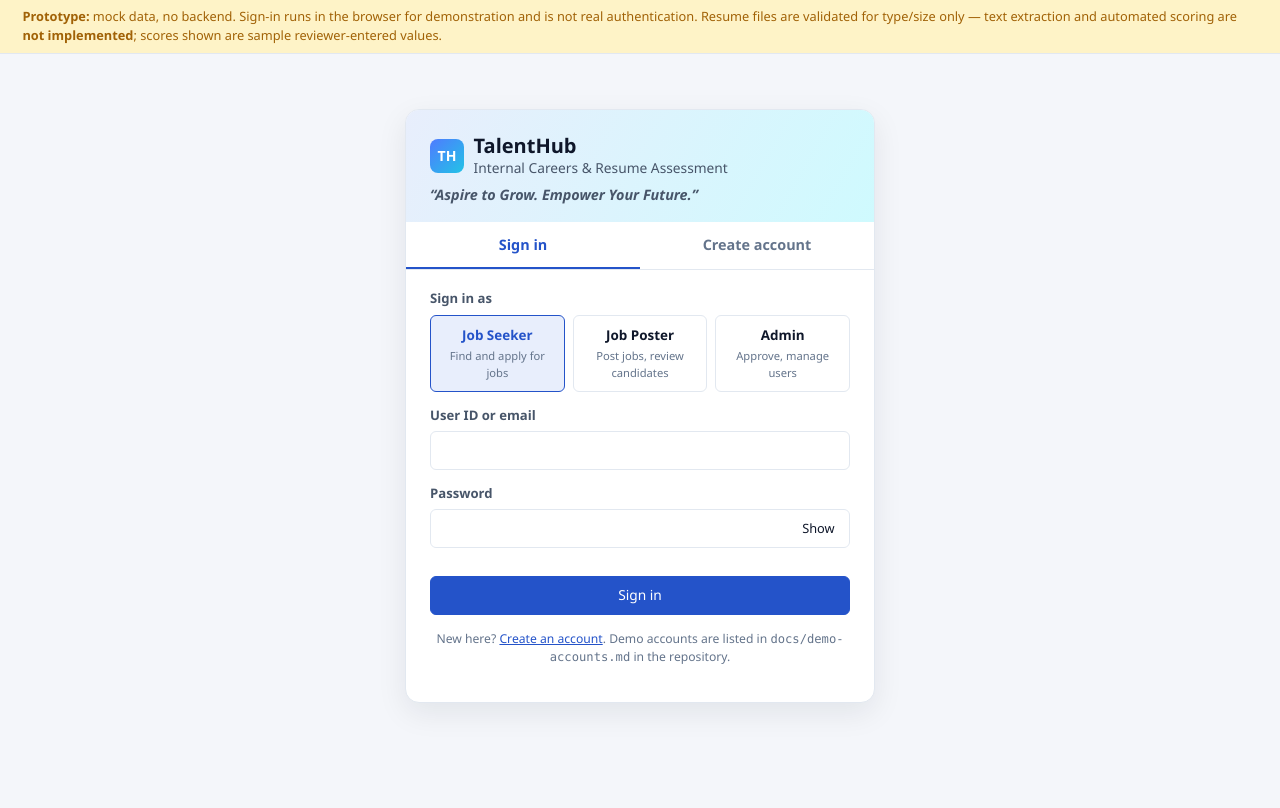
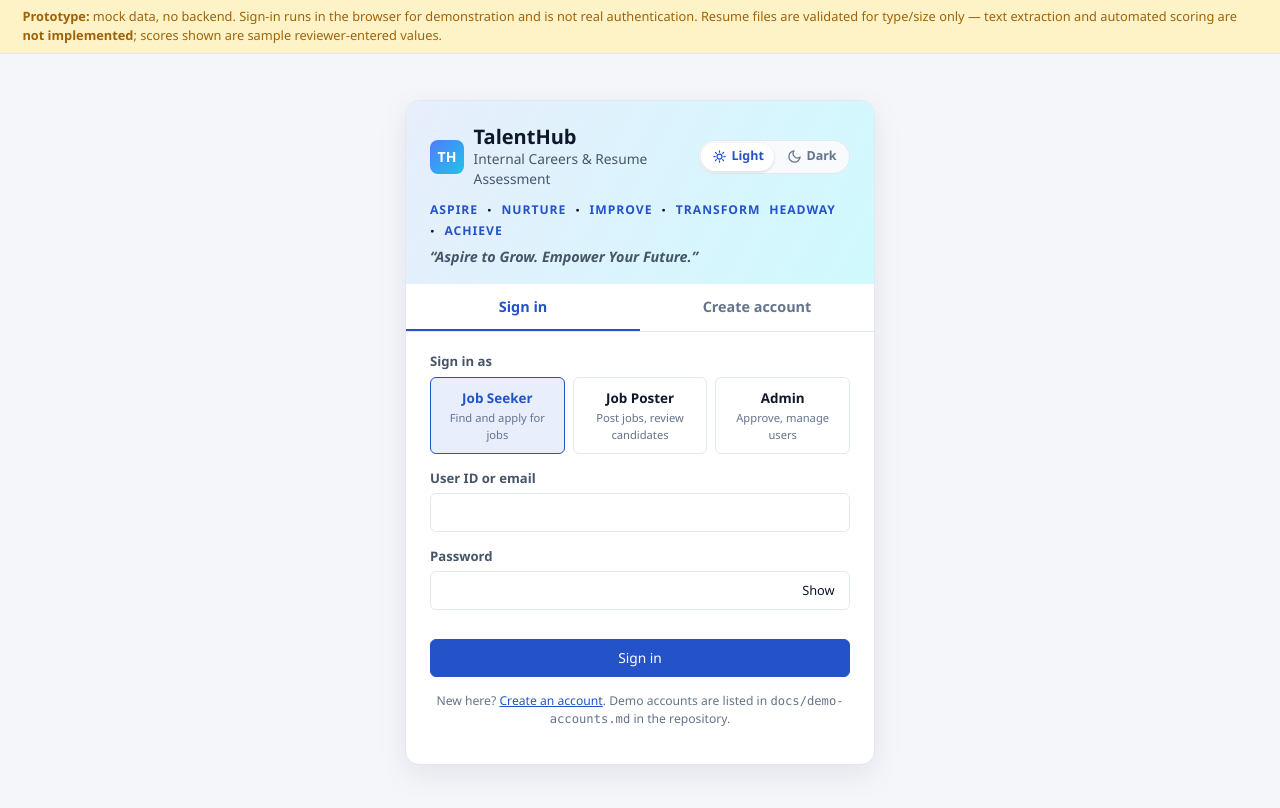
Before and after one commit to bharathdrive-ai/JobPortal, a website: page TalentHub.html in a window 1280 px wide. Drawn offline with Linux system fonts and the light colour scheme.

Commit message:
Add Light/Dark theme selector and values banner on sign-in page
- Sign-in page shows the ASPIRE, NURTURE, IMPROVE, TRANSFORM, HEADWAY,
  ACHIEVE banner above the tagline
- Both values banners use bold separators; a separator is hidden where
  a wrapped line begins
- Light/Dark selector in the header and on the sign-in page replaces the
  moon toggle; starts from the device theme and remembers the choice

Co-Authored-By: Claude Opus 5.5 <noreply@anthropic.com>

```diff
--- a/TalentHub.html
+++ b/TalentHub.html
@@ -98,6 +98,16 @@ button,input,select,textarea{font:inherit;color:inherit}
 .page-head{display:flex;flex-wrap:wrap;align-items:flex-end;justify-content:space-between;gap:1rem;margin-bottom:1.2rem}
 .page-head p{margin:0;color:var(--text-3)}
 .user-chip{display:flex;align-items:center;gap:.5rem}
+/* Theme selector (Light / Dark / System) */
+.theme-switch{display:inline-flex;align-items:center;gap:2px;padding:2px;border:1px solid var(--border);border-radius:999px;background:var(--surface-2);flex:none}
+.theme-switch label{position:relative;display:inline-flex;align-items:center;gap:.3rem;padding:.3rem .65rem;border-radius:999px;cursor:pointer;font-size:.78rem;font-weight:600;color:var(--text-3);white-space:nowrap}
+.theme-switch label:hover{color:var(--text)}
+.theme-switch label.on{background:var(--surface);color:var(--primary);box-shadow:0 1px 3px rgba(15,23,42,.15)}
+.theme-switch input{position:absolute;inset:0;opacity:0;margin:0;cursor:pointer}
+.theme-switch label:has(input:focus-visible){outline:2px solid var(--primary);outline-offset:1px}
+.theme-switch svg{width:15px;height:15px;flex:none}
+@media (max-width:860px){.topbar .theme-switch .t-label{display:none}.topbar .theme-switch label{padding:.35rem .45rem}}
+@media (max-width:420px){.theme-switch .t-label{display:none}.theme-switch label{padding:.35rem .45rem}}
 .avatar{width:32px;height:32px;border-radius:50%;background:var(--primary-soft);color:var(--primary);display:grid;place-items:center;font-weight:600;font-size:.8rem}
 
 /* ============ 4. COMPONENTS ============ */
@@ -221,14 +231,18 @@ body.signed-out .app{grid-template-columns:minmax(0,1fr)}
 .pw-rules{list-style:none;margin:.2rem 0 0;padding:0;display:flex;flex-wrap:wrap;gap:.2rem .8rem;font-size:.74rem;color:var(--text-3)}
 .pw-rules li.ok{color:var(--success)}
 .auth-foot{font-size:.76rem;color:var(--text-3);text-align:center}
+.auth-head .values-list{justify-content:flex-start;gap:.2rem .55rem;margin-top:.35rem}
+.auth-head .values-word + .values-word::before{margin-right:.55rem}
+.auth-head .values-word{font-size:.76rem}
 .form-grid.reg-grid{grid-template-columns:repeat(2,minmax(0,1fr))}
 @media (max-width:560px){.role-pick{grid-template-columns:1fr}.role-pick.two{grid-template-columns:1fr}.form-grid.reg-grid{grid-template-columns:1fr}}
 /* Dashboard values banner (ANITHA) */
 .values-banner{display:flex;flex-direction:column;gap:.8rem;margin-bottom:1rem;padding:1.1rem 1.2rem;border-radius:var(--radius);
   background:linear-gradient(120deg,var(--primary-soft),var(--info-soft));border:1px solid var(--border)}
-.values-list{list-style:none;margin:0;padding:0;display:flex;flex-wrap:wrap;justify-content:center;gap:.3rem .9rem}
+.values-list{list-style:none;margin:0;padding:0;display:flex;flex-wrap:wrap;justify-content:center;gap:.3rem .7rem}
+.values-word + .values-word::before{content:"·";font-weight:900;font-size:1.35em;line-height:0;vertical-align:-.12em;color:var(--text);margin-right:.7rem}
+.values-word.line-start::before{display:none}
 .values-word{font-size:.9rem;font-weight:700;letter-spacing:.08em;text-transform:uppercase;color:var(--primary)}
-.values-word + .values-word::before{content:"·";margin-right:.9rem;color:var(--text-3)}
 .values-tagline{margin:0;text-align:center;font-size:1.05rem;font-weight:600;font-style:italic;color:var(--text);text-wrap:balance}
 .empty{text-align:center;padding:2.5rem 1rem;color:var(--text-3)}
 .empty svg{width:42px;height:42px;opacity:.5;margin-bottom:.5rem}
@@ -333,9 +347,7 @@ body.signed-out .app{grid-template-columns:minmax(0,1fr)}
         <svg width="20" height="20" viewBox="0 0 24 24" fill="none" stroke="currentColor" stroke-width="2"><path d="M3 6h18M3 12h18M3 18h18"/></svg>
       </button>
       <div class="title" id="pageTitle">Dashboard</div>
-      <button class="btn btn-ghost" id="themeBtn" aria-label="Toggle light/dark theme" title="Toggle theme">
-        <svg width="18" height="18" viewBox="0 0 24 24" fill="none" stroke="currentColor" stroke-width="2"><path d="M21 12.8A9 9 0 1 1 11.2 3a7 7 0 0 0 9.8 9.8z"/></svg>
-      </button>
+      <div id="themeSlot"></div>
       <div class="user-chip">
         <div class="avatar" id="userAvatar" aria-hidden="true"></div>
         <div class="name small hide-sm"><b id="userName"></b><br><span class="muted" id="userRole"></span></div>
@@ -1224,6 +1236,7 @@ function render() {
     document.title = "Sign in · TalentHub";
     view.innerHTML = LoginView.render();
     LoginView.bind(view);
+    tidyValueSeparators();
     return;
   }
   document.body.classList.remove("signed-out");
@@ -1252,6 +1265,22 @@ function render() {
   }
   view.focus({ preventScroll: true });
   window.scrollTo(0, 0);
+  tidyValueSeparators();
+}
+
+/** Values banners: a separator never starts a wrapped line. Re-checked whenever a banner changes size. */
+const valuesObserver = typeof ResizeObserver === "function" ? new ResizeObserver(() => tidyValueSeparators(true)) : null;
+function tidyValueSeparators(fromObserver) {
+  $$(".values-list").forEach(list => {
+    if (valuesObserver && !fromObserver) valuesObserver.observe(list);
+    let prevTop = null;
+    $$(".values-word", list).forEach(li => {
+      li.classList.remove("line-start");
+      const top = li.offsetTop;
+      if (prevTop !== null && top > prevTop + 2) li.classList.add("line-start");
+      prevTop = top;
+    });
+  });
 }
 
 function closeSidebar() { $("#sidebar").classList.remove("open"); $("#scrim").classList.remove("open"); $("#menuBtn").setAttribute("aria-expanded", "false"); }
@@ -1262,6 +1291,39 @@ function applyTheme() {
 }
 function effectiveTheme() {
   return prefs.theme || (window.matchMedia && matchMedia("(prefers-color-scheme: dark)").matches ? "dark" : "light");
+}
+
+/* Theme selector: Light or Dark, saved per browser in prefs. Until someone picks one,
+   the page starts in the device's theme and the selector shows that option as chosen. */
+const THEME_OPTIONS = [
+  { value: "light", label: "Light", icon: "M12 3v2M12 19v2M5.6 5.6l1.4 1.4M17 17l1.4 1.4M3 12h2M19 12h2M5.6 18.4L7 17M17 7l1.4-1.4M12 8a4 4 0 1 0 0 8 4 4 0 0 0 0-8z" },
+  { value: "dark", label: "Dark", icon: "M21 12.8A9 9 0 1 1 11.2 3a7 7 0 0 0 9.8 9.8z" },
+];
+function themeSwitchHtml(name) {
+  return `<div class="theme-switch" role="radiogroup" aria-label="Colour theme">${THEME_OPTIONS.map(o => {
+    const on = effectiveTheme() === o.value;
+    return `<label class="${on ? "on" : ""}" title="${o.label} theme">${icon(o.icon, 15)}<span class="t-label">${o.label}</span>
+      <input type="radio" name="${name}" value="${o.value}" data-theme-choice ${on ? "checked" : ""} aria-label="${o.label} theme"></label>`;
+  }).join("")}</div>`;
+}
+function setTheme(value) {
+  if (value !== "light" && value !== "dark") return;
+  prefs.theme = value;
+  savePrefs(); applyTheme(); syncThemeSwitches();
+}
+/** Keeps every selector on the page showing the theme in use. */
+function syncThemeSwitches() {
+  const current = effectiveTheme();
+  $$("input[data-theme-choice]").forEach(inp => {
+    const on = inp.value === current;
+    inp.checked = on; inp.closest("label").classList.toggle("on", on);
+  });
+}
+// While no choice is saved, follow device theme changes and keep the selector in step.
+if (window.matchMedia) {
+  const mq = matchMedia("(prefers-color-scheme: dark)");
+  const onDeviceChange = () => { if (!prefs.theme) syncThemeSwitches(); };
+  if (mq.addEventListener) mq.addEventListener("change", onDeviceChange); else if (mq.addListener) mq.addListener(onDeviceChange);
 }
 
 /* Shared helpers used across views */
@@ -2590,8 +2652,9 @@ const LoginView = {
     const notice = LoginView.notice ? `<div class="notice notice-${LoginView.notice.type === "error" ? "danger" : LoginView.notice.type}" role="status">${esc(LoginView.notice.text)}</div>` : "";
     const dirNote = Auth.state === "unavailable" ? `<div class="notice notice-warn small">${esc(Auth.message)} Accounts created in this browser still work.</div>` : "";
     return `<div class="auth-wrap"><div class="auth-card ${t === "register" ? "wide" : ""}">
-      <div class="auth-head"><div class="brand-row"><div class="brand-logo" aria-hidden="true">TH</div><div><h1>TalentHub</h1>
-        <p>Internal Careers &amp; Resume Assessment</p></div></div>
+      <div class="auth-head"><div class="brand-row"><div class="brand-logo" aria-hidden="true">TH</div><div style="flex:1;min-width:0"><h1>TalentHub</h1>
+        <p>Internal Careers &amp; Resume Assessment</p></div>${themeSwitchHtml("themeLogin")}</div>
+        <ul class="values-list" aria-label="Our growth values">${GROWTH_VALUES.map(w => `<li class="values-word">${esc(w)}</li>`).join("")}</ul>
         <p class="values-tagline" style="text-align:left;font-size:.9rem">“Aspire to Grow. Empower Your Future.”</p></div>
       <div class="auth-tabs" role="tablist">
         <button role="tab" id="tabSignin" aria-selected="${t === "signin"}" class="${t === "signin" ? "active" : ""}" data-auth-tab="signin">Sign in</button>
@@ -2791,10 +2854,8 @@ async function init() {
     $("#menuBtn").setAttribute("aria-expanded", String(open));
   });
   $("#scrim").addEventListener("click", closeSidebar);
-  $("#themeBtn").addEventListener("click", () => {
-    prefs.theme = effectiveTheme() === "dark" ? "light" : "dark"; savePrefs(); applyTheme();
-    toast(`Switched to ${prefs.theme} theme.`);
-  });
+  $("#themeSlot").innerHTML = themeSwitchHtml("themeTop");
+  document.addEventListener("change", (e) => { if (e.target.matches("input[data-theme-choice]")) setTheme(e.target.value); });
   $("#signOutBtn").addEventListener("click", () => {
     const name = currentUser() ? currentUser().name : "";
     Auth.signOut(); LoginView.tab = "signin"; LoginView.notice = { type: "info", text: `${name ? name + ", you" : "You"} have signed out.` };
@@ -2814,6 +2875,7 @@ async function init() {
     }
   });
   window.addEventListener("hashchange", render);
+  if (!valuesObserver) window.addEventListener("resize", () => tidyValueSeparators());
   window.addEventListener("error", (e) => toast("Unexpected error: " + (e.message || "unknown"), "error"));
   // Load shared accounts, restore this tab's session, then show the portal or the sign-in page.
   $("#view").innerHTML = '<div class="empty">Loading TalentHub…</div>';
```
